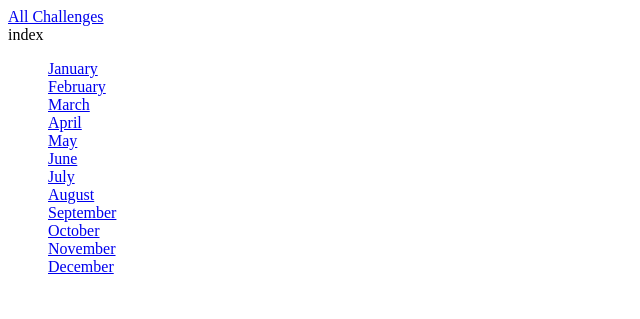
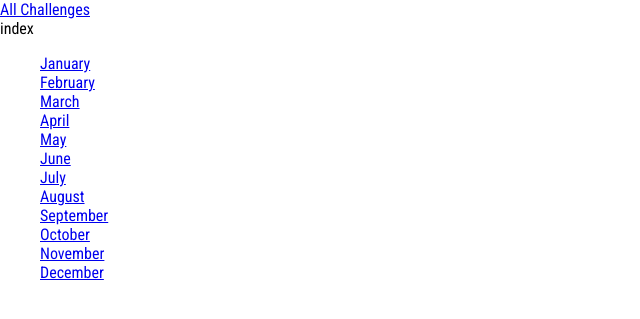
Before and after one commit to lesiak/django-udemy-maximilian-schwarzmuller, a Django app: page /challenges/ in a window 1280 px wide. Shown: the top 319 px of the page, without its empty margins (0-640 px from the left). Run offline with Django 4.2, Linux system fonts and the light colour scheme.

Commit message:
[APP1] Adding global static files

```diff
--- a/app1/monthly_challenges/monthly_challenges/settings.py
+++ b/app1/monthly_challenges/monthly_challenges/settings.py
@@ -120,6 +120,10 @@ USE_TZ = True
 
 STATIC_URL = 'static/'
 
+STATICFILES_DIRS = [
+    BASE_DIR / 'static'
+]
+
 # Default primary key field type
 # https://docs.djangoproject.com/en/4.0/ref/settings/#default-auto-field
 
--- /dev/null
+++ b/app1/monthly_challenges/static/styles.css
@@ -0,0 +1,9 @@
+@import url('https://fonts.googleapis.com/css2?family=Roboto+Condensed:wght@400;700&display=swap');
+
+html {
+    font-family: 'Roboto Condensed', sans-serif;
+}
+
+body {
+    margin: 0;
+}
--- a/app1/monthly_challenges/templates/base.html
+++ b/app1/monthly_challenges/templates/base.html
@@ -1,8 +1,11 @@
+{% load static %}
+
 <!DOCTYPE html>
 <html lang="en">
 <head>
     <meta charset="UTF-8">
     <title>{% block page_title %}My Challenges Fallbeck Title{% endblock %}</title>
+    <link rel="stylesheet" href="{% static 'styles.css' %}">
     {% block css_files %}{% endblock %}
 </head>
 <body>
```
